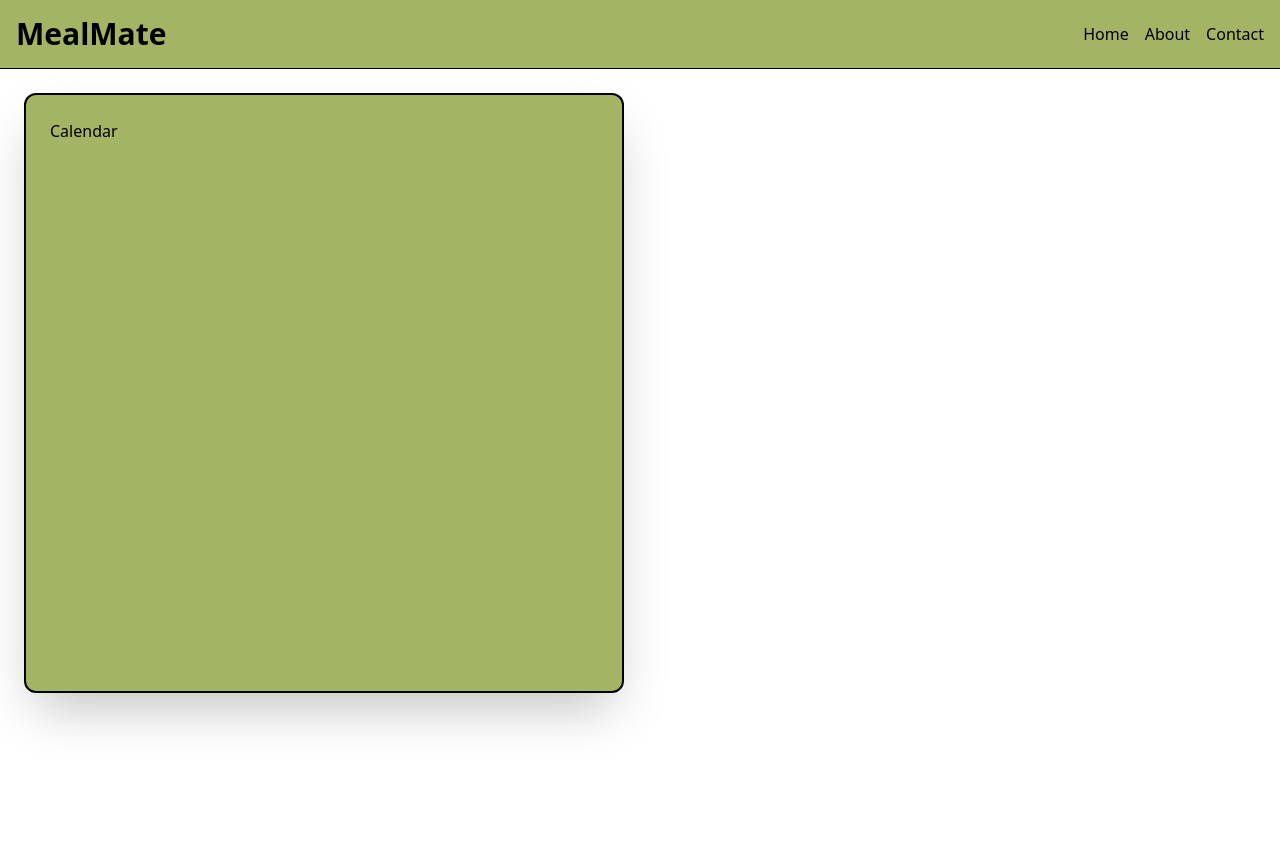
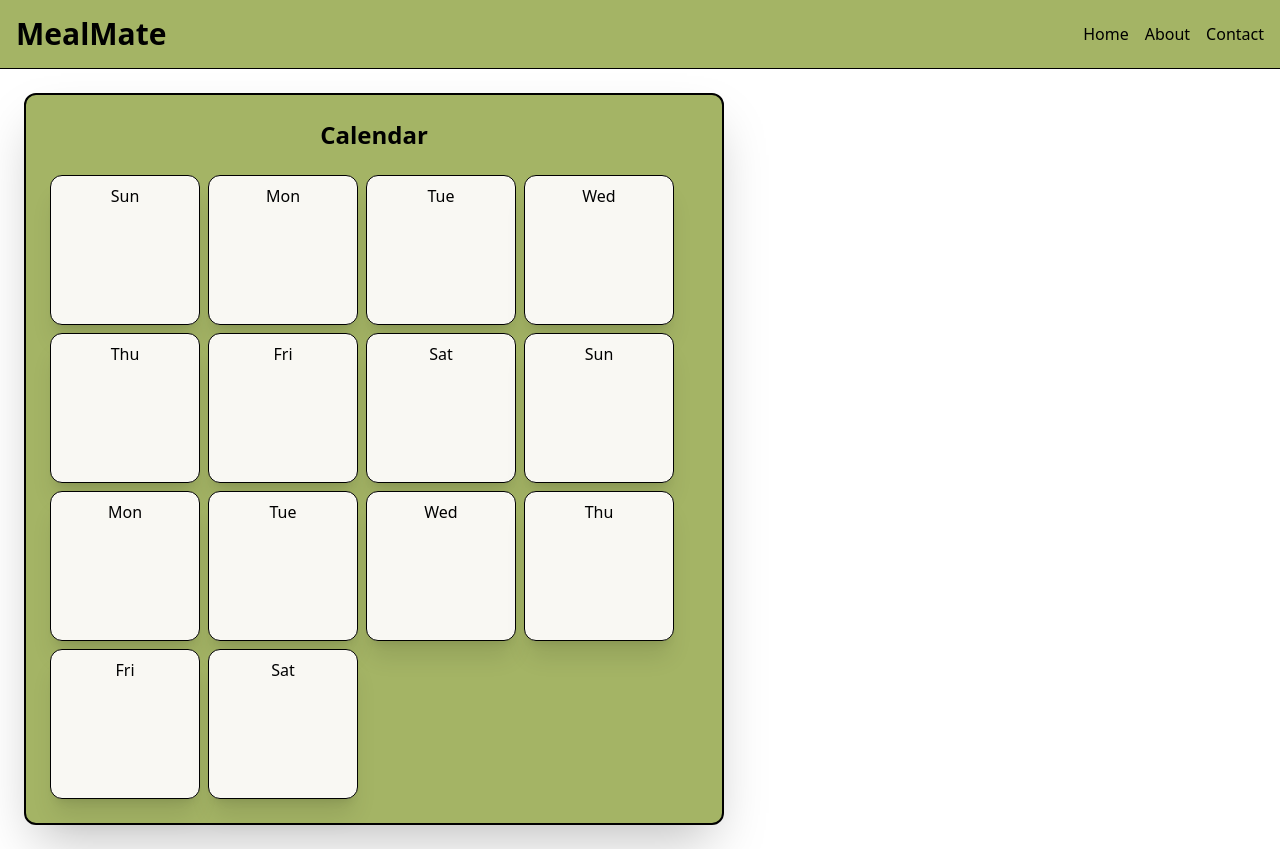
Before and after one commit to AaronLopezBarros/mealMate, a Next.js app: page / in a window 1280 px wide. Before the commit the page ends 800 px from the top, so only its background shows below. Built offline with nearby package versions, Linux system fonts and the light colour scheme.

Commit message:
feat: create calendar component

```diff
--- a/src/components/Calendar.tsx
+++ b/src/components/Calendar.tsx
@@ -1,5 +1,20 @@
+const DAYS_OF_WEEK = ['Sun', 'Mon', 'Tue', 'Wed', 'Thu', 'Fri', 'Sat'];
+
 export const Calendar = () => {
+  const twoWeeks = [...DAYS_OF_WEEK, ...DAYS_OF_WEEK];
   return (
-    <div className='bg-primary m-6 h-[600px] w-[600px] rounded-xl border-2 border-black p-6 shadow-2xl'>Calendar</div>
+    <section className='bg-primary m-6 max-w-[700px] rounded-xl border-2 border-black p-6 shadow-2xl'>
+      <h2 className='text-center text-2xl font-bold'>Calendar</h2>
+      <div className='mt-6 flex flex-wrap gap-2'>
+        {twoWeeks.map((day, index) => (
+          <div
+            key={index}
+            className='border-1 bg-background-white h-[150px] w-[150px] rounded-xl border border-black p-2 text-center shadow-xl'
+          >
+            {day}
+          </div>
+        ))}
+      </div>
+    </section>
   );
 };
```
